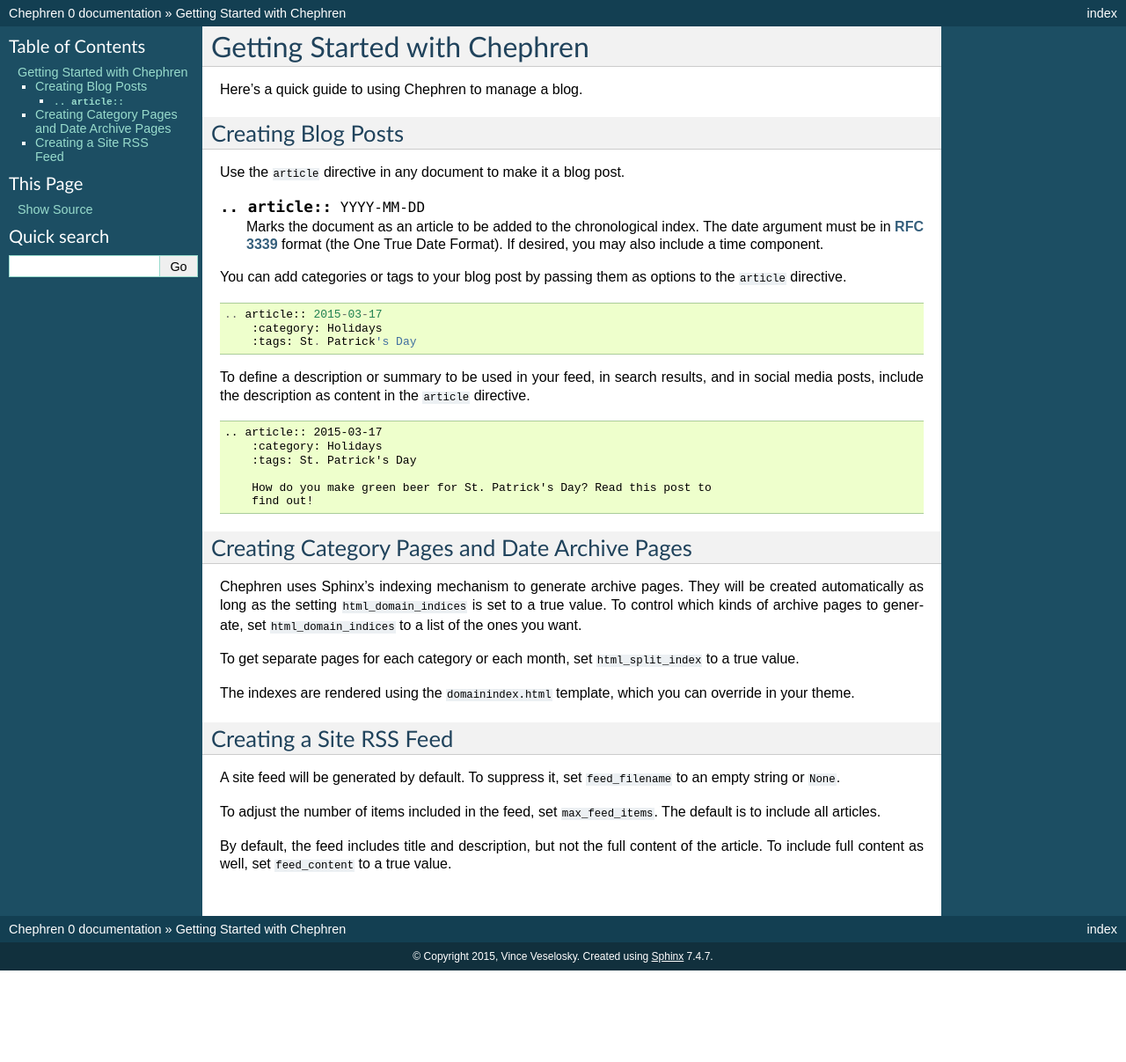
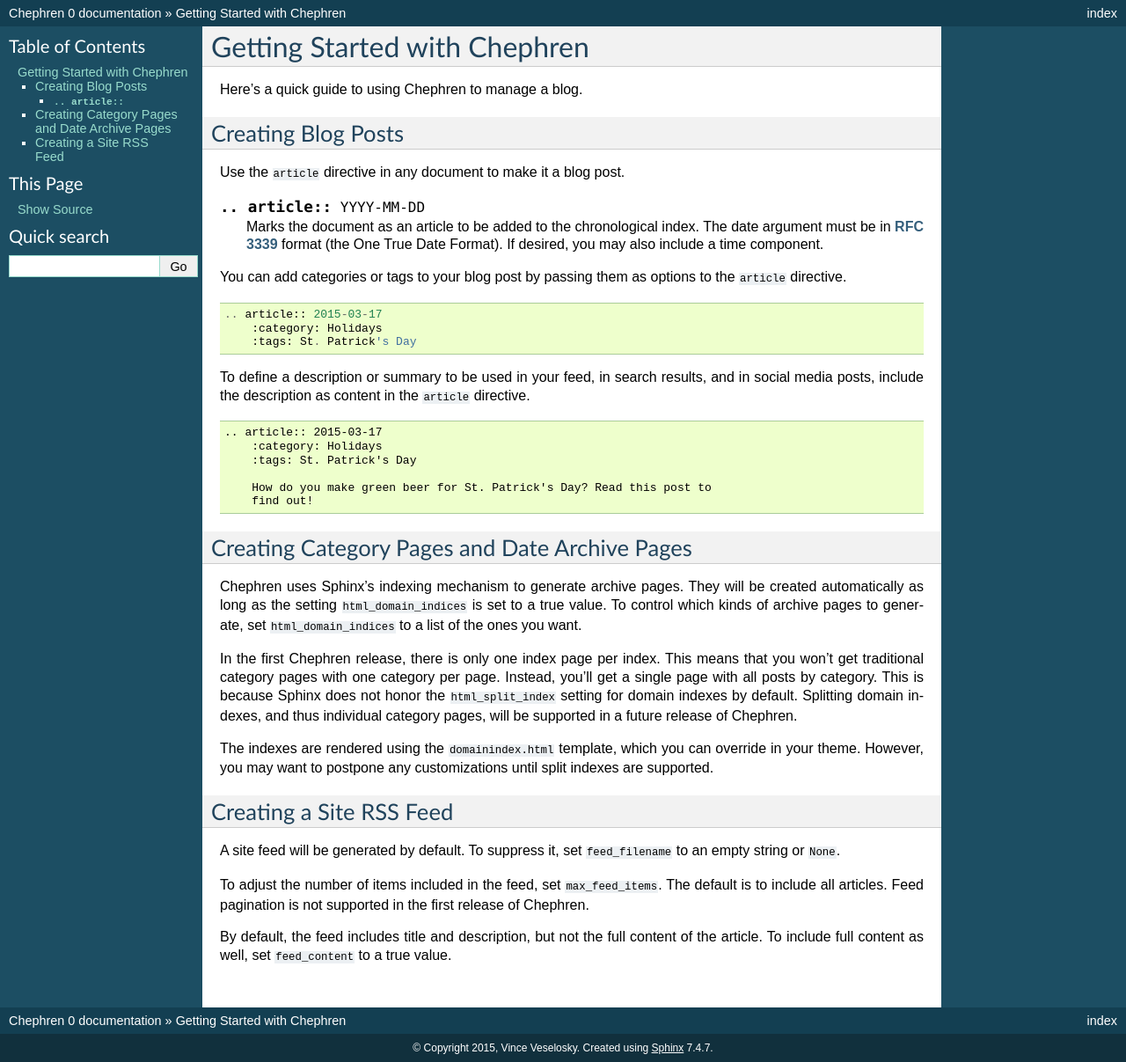
Before and after one commit to veselosky/chephren, a Sphinx documentation site: the page built from docs/getting-started.rst, in a window 1280 px wide. Shown: the whole page at 88% size. Built offline with Sphinx 7.4.7, drawn with Linux system fonts in a browser that asks for light colours; before the commit the page ends 1103 px from its top, so only the background shows below that.

```diff
--- a/docs/getting-started.rst
+++ b/docs/getting-started.rst
@@ -41,11 +41,16 @@ be created automatically as long as the setting ``html_domain_indices`` is set
 to a true value. To control which kinds of archive pages to generate, set
 ``html_domain_indices`` to a list of the ones you want.
 
-To get separate pages for each category or each month, set
-``html_split_index`` to a true value.
+In the first Chephren release, there is only one index page per index. This
+means that you won't get traditional category pages with one category per
+page. Instead, you'll get a single page with all posts by category. This is
+because Sphinx does not honor the ``html_split_index`` setting for domain
+indexes by default. Splitting domain indexes, and thus individual category
+pages, will be supported in a future release of Chephren.
 
 The indexes are rendered using the ``domainindex.html`` template, which you
-can override in your theme.
+can override in your theme. However, you may want to postpone any
+customizations until split indexes are supported.
 
 Creating a Site RSS Feed
 ====================================================
@@ -54,7 +59,8 @@ A site feed will be generated by default. To suppress it, set
 ``feed_filename`` to an empty string or ``None``.
 
 To adjust the number of items included in the feed, set ``max_feed_items``.
-The default is to include all articles.
+The default is to include all articles. Feed pagination is not supported in
+the first release of Chephren.
 
 By default, the feed includes title and description, but not the full content
 of the article. To include full content as well, set ``feed_content`` to a
--- a/setup.py
+++ b/setup.py
@@ -15,7 +15,7 @@ class PyTest(TestCommand):
         self.test_suite = True
 
     def run_tests(self):
-        #import here, cause outside the eggs aren't loaded
+        # import here, because outside the eggs aren't loaded
         import pytest
         errno = pytest.main(self.test_args)
         sys.exit(errno)
@@ -45,4 +45,8 @@ setup(
         'pytest',
     ],
     cmdclass={'test': PyTest},
+    classifiers=[
+        'Development Status :: 3 - Alpha',
+        'License :: OSI Approved :: Apache Software License',
+    ],
 )
```
Also changed, not shown: README.rst (+11 -1 lines), 3 other files.
